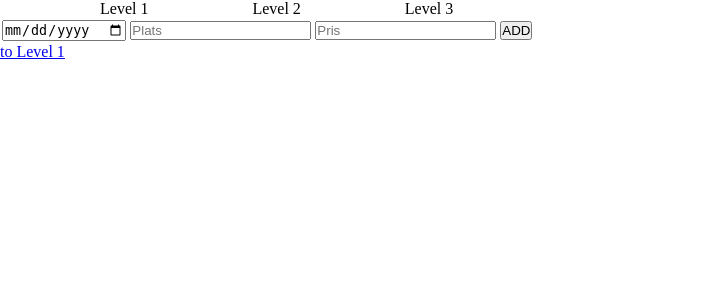
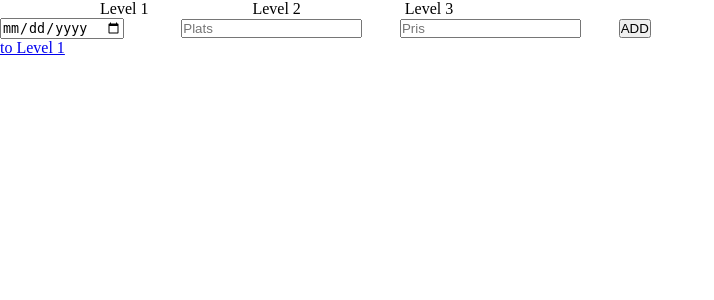
Before and after one commit to Oleg-Lopes/learn-logic-backend, a PHP site: page /admin.php?level=1 in a window 1280 px wide. Shown: the top 300 px of the page, without its empty margins (0-714 px from the left). Run offline with PHP 8.4, Linux system fonts and the light colour scheme; data that the repository does not hold is empty; style sheets or scripts are compiled from the project's sources.

Commit message:
fixed tables
Now its divs displayed as tables with table-rows and cells.
Form properly visible

```diff
--- a/admin.php
+++ b/admin.php
@@ -52,8 +52,8 @@
                 var id = $(this).attr("id");
                 if ($("#"+id+"form").is(":hidden")) {
                     $(".form").hide();
-                    $("#"+id+"form").slideDown();
-                } else { $(".form").slideUp(); }
+                    $("#"+id+"form").css('display', 'table-row');
+                } else { $(".form").hide(); }
             }); // SHOW/HIDE FROM FOR EACH LINE IN TABLE
 
 
@@ -104,30 +104,30 @@
 
 
     <!-- START OF TABLE LEVEL 1 -->
-    <section id="level1" class="level"><table>
+    <section id="level1" class="level"><div class="table">
     <?php
         $level->level_all('1');
-    ?></table>
+    ?></div>
     </section>
     <!-- END OF TABLE LEVEL 1 -->
 
 
 
     <!-- START OF TABLE LEVEL 2 -->
-    <section id="level2" class="level"><table>
+    <section id="level2" class="level"><div class="table">
         <?php
             $level->level_all('2');
-        ?></table>
+        ?></div>
     </section>
     <!-- END OF TABLE LEVEL 2 -->
 
 
 
     <!-- START OF TABLE LEVEL 3 -->
-    <section id="level3" class="level"><table>
+    <section id="level3" class="level"><div class="table">
         <?php
             $level->level_all('3');
-        ?></table>
+        ?></div>
     </section>
     <!-- END OF TABLE LEVEL 3 -->
     <a href="index.php">to Level 1</a>
--- a/assets/css/index.css
+++ b/assets/css/index.css
@@ -8,16 +8,22 @@ html {
   padding: 0;
 }
 
-table {
+.table {
+  display: table;
   width: 800px;
+}
+
+.tr {
+  display: table-row;
+}
+
+.td {
+  display: table-cell;
+  width: 150px;
 }
 
 .form {
   display: none;
-}
-
-.formAdd {
-  display: block;
 }
 
 .level {
--- a/assets/css/index.min.css
+++ b/assets/css/index.min.css
@@ -1 +1 @@
-html{box-sizing:border-box}*,*:before,*:after{box-sizing:inherit;margin:0;padding:0}table{width:800px}.form{display:none}.formAdd{display:block}.level{display:none}ul{list-style:none}li{display:inline-block;cursor:pointer;padding-left:100px}button{width:100px}
+html{box-sizing:border-box}*,*:before,*:after{box-sizing:inherit;margin:0;padding:0}.table{display:table;width:800px}.tr{display:table-row}.td{display:table-cell;width:150px}.form{display:none}.level{display:none}ul{list-style:none}li{display:inline-block;cursor:pointer;padding-left:100px}button{width:100px}
--- a/assets/php_assets/includes/classes.php
+++ b/assets/php_assets/includes/classes.php
@@ -146,39 +146,31 @@
             $req = $db->prepare("SELECT * FROM ".$level."_");
             $req->execute();
 
-
             echo "
-            <tr>
-                <td id='td_form'>
-                    <form action='assets/php_assets/admin_add.php?level={$level}' method='post' class='formAdd' id='formAdd'>
-                        <input name='date' type='date' required>
-                        <input name='place' type='text' placeholder='Plats' required>
-                        <input name='price' type='number' placeholder='Pris' required>
-                        <input name='submit' type='submit' value='ADD'>
-                    </form>
-                </td>
-            </tr>
+                <form action='assets/php_assets/admin_add.php?level={$level}' method='post' class='formAdd tr' id='formAdd'>
+                    <span class='td'><input name='date' type='date' required></span>
+                    <span class='td'><input name='place' type='text' placeholder='Plats' required></span>
+                    <span class='td'><input name='price' type='number' placeholder='Pris' required></span>
+                    <span class='td'><input name='submit' type='submit' value='ADD'></span>
+                </form>
             ";
 
             while ($data=$req->fetch()) {
                 echo "
-                <tr>
-                    <td>{$data['date']}</td>
-                    <td>{$data['place']}</td>
-                    <td>{$data['price']}</td>
-                    <td><button id='{$level}_{$data['id']}' class='change'>ÄNDRA</button></td>
-                    <td><a href='assets/php_assets/admin_delete.php?level={$level}&id={$data['id']}'><button>TA BORT</button></a></td>
-                </tr>
-                <tr>
-                    <td id='td_form'>
-                        <form action='assets/php_assets/admin_save.php?level={$level}&id={$data['id']}' method='post' class='form' id='{$level}_{$data['id']}"."form'>
-                            <input name='date' type='date' value='{$data['date']}' required>
-                            <input name='place' type='text' value='{$data['place']}' required>
-                            <input name='price' type='number' value='{$data['price']}' required>
-                            <input name='submit' type='submit' value='SAVE'>
-                        </form>
-                    </td>
-                </tr>";
+                <div class='tr'>
+                    <span class='td'>{$data['date']}</span>
+                    <span class='td'>{$data['place']}</span>
+                    <span class='td'>{$data['price']}</span>
+                    <span class='td'><button id='{$level}_{$data['id']}' class='change'>ÄNDRA</button></span>
+                    <span class='td'><a href='assets/php_assets/admin_delete.php?level={$level}&id={$data['id']}'><button>TA BORT</button></a></span>
+                </div>
+
+                <form action='assets/php_assets/admin_save.php?level={$level}&id={$data['id']}' method='post' class='form tr' id='{$level}_{$data['id']}"."form'>
+                    <span class='td'><input name='date' type='date' value='{$data['date']}' required></span>
+                    <span class='td'><input name='place' type='text' value='{$data['place']}' required></span>
+                    <span class='td'><input name='price' type='number' value='{$data['price']}' required></span>
+                    <span class='td'><input name='submit' type='submit' value='SAVE'></span>
+                </form>";
             }
         }
 
--- a/assets/sass/index.sass
+++ b/assets/sass/index.sass
@@ -8,14 +8,18 @@ html
 
 ////////////////////////////
 
-table
-	width: 800px
+.table
+    display: table
+    width: 800px
+.tr
+    display: table-row
+
+.td
+    display: table-cell
+    width: 150px
 
 .form
 	display: none
-
-.formAdd
-    display: block
 
 .level
     display: none
```
